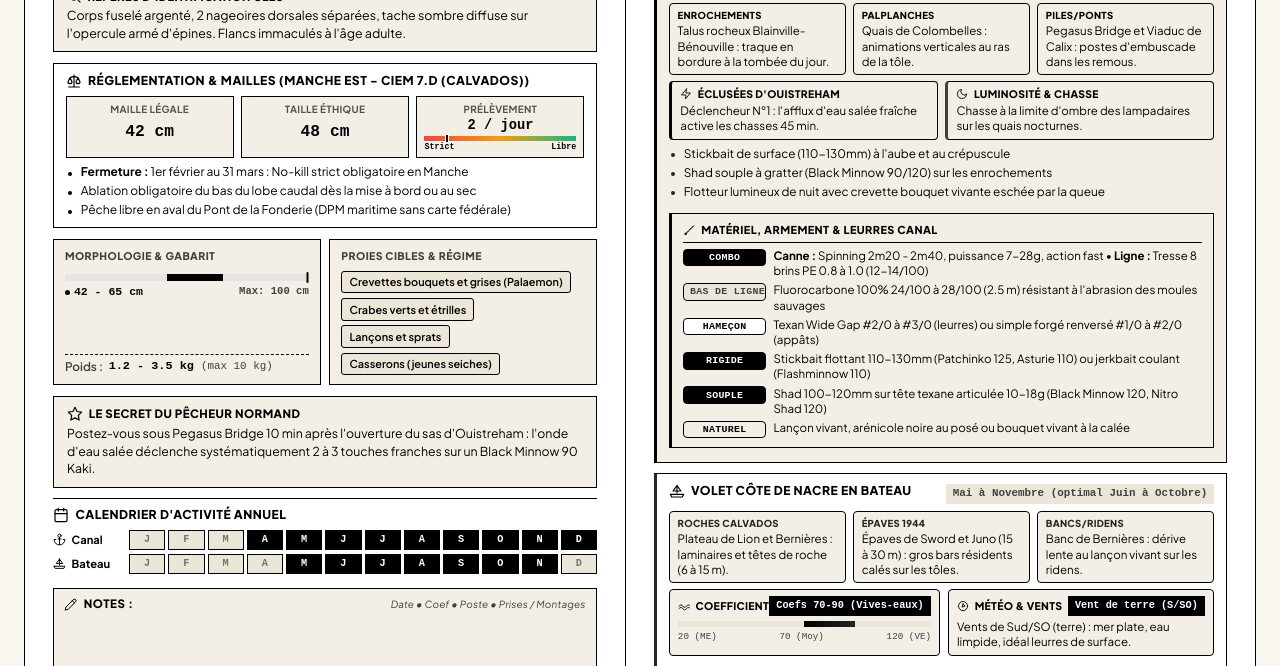
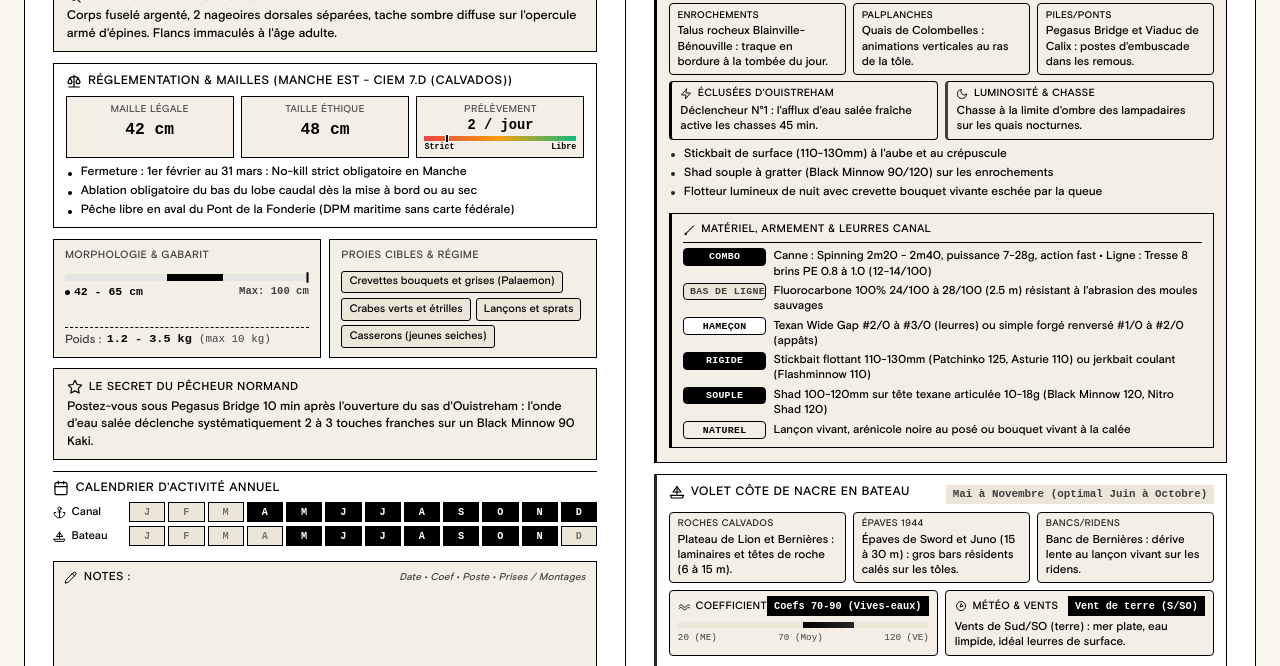
Before and after one commit to BenjaminDebotte/Hemingway, a website with bundled scripts: page site/index.html in a window 1280 px wide. Shown: the part 472-1138 px from the top of the page. Built offline with nearby package versions, Linux system fonts and the light colour scheme.

Commit message:
feat(design): passer la police de base à Basis Grotesque Pro Medium

```diff
--- a/package.json
+++ b/package.json
@@ -7,8 +7,8 @@
     "validate": "node scripts/validate-species.mjs",
     "build": "node scripts/build-site.mjs",
     "test": "node scripts/test-browser-devtools.mjs",
-    "start": "node --watch --watch-path=data --watch-path=scripts --watch-path=site/index.html --watch-path=site/css --watch-path=site/js scripts/serve.mjs",
-    "dev": "node --watch --watch-path=data --watch-path=scripts --watch-path=site/index.html --watch-path=site/css --watch-path=site/js scripts/serve.mjs",
+    "start": "node --watch --watch-path=data --watch-path=scripts --watch-path=site/index.html --watch-path=site/css --watch-path=site/js --watch-path=site/fonts scripts/serve.mjs",
+    "dev": "node --watch --watch-path=data --watch-path=scripts --watch-path=site/index.html --watch-path=site/css --watch-path=site/js --watch-path=site/fonts scripts/serve.mjs",
     "serve": "node scripts/serve.mjs"
   },
   "keywords": [
--- a/scripts/serve.mjs
+++ b/scripts/serve.mjs
@@ -16,7 +16,10 @@ const MIME_TYPES = {
   '.json': 'application/json; charset=utf-8',
   '.svg': 'image/svg+xml',
   '.png': 'image/png',
-  '.ico': 'image/x-icon'
+  '.ico': 'image/x-icon',
+  '.woff2': 'font/woff2',
+  '.woff': 'font/woff',
+  '.ttf': 'font/ttf'
 };
 
 const server = http.createServer((req, res) => {
--- a/scripts/test-browser-devtools.mjs
+++ b/scripts/test-browser-devtools.mjs
@@ -14,7 +14,10 @@ const MIME_TYPES = {
   '.json': 'application/json; charset=utf-8',
   '.svg': 'image/svg+xml',
   '.png': 'image/png',
-  '.ico': 'image/x-icon'
+  '.ico': 'image/x-icon',
+  '.woff2': 'font/woff2',
+  '.woff': 'font/woff',
+  '.ttf': 'font/ttf'
 };
 
 // 1. Démarrer le serveur HTTP local
@@ -356,6 +359,27 @@ assert(
   `Fond de carte en mode print forcé à blanc papier (${cardFaceBgInPrint})`
 );
 
+console.log('\n--- AXE 9 : TYPOGRAPHIE & BASE FONT (BASIS GROTESQUE PRO MEDIUM) ---');
+await cdp.send('Emulation.setEmulatedMedia', { media: '' });
+await new Promise(r => setTimeout(r, 100));
+const bodyFontFamily = await cdp.evaluate('getComputedStyle(document.body).fontFamily');
+assert(
+  bodyFontFamily.includes('Basis Grotesque Pro Medium'),
+  `Font-family du body inclut "Basis Grotesque Pro Medium" (${bodyFontFamily})`
+);
+const bodyFontWeight = await cdp.evaluate('getComputedStyle(document.body).fontWeight');
+assert(
+  bodyFontWeight === '500',
+  `Font-weight du body calibré sur Medium (500) (${bodyFontWeight})`
+);
+const fontFacesLoaded = await cdp.evaluate(`
+  document.fonts.check('500 16px "Basis Grotesque Pro Medium"')
+`);
+assert(
+  fontFacesLoaded === true,
+  'Police "Basis Grotesque Pro Medium" chargée et validée dans document.fonts'
+);
+
 console.log(`\n============================================================`);
 console.log(`BILAN DEVTOOLS : ${passedTests}/${totalTests} tests réussis`);
 console.log(`============================================================\n`);
--- a/site/css/01-base.css
+++ b/site/css/01-base.css
@@ -1,6 +1,31 @@
 /* ==========================================================================
    FICHES TECHNIQUES PÊCHE LITTORAL NORMAND - STYLES MODERNES & IMPRESSION
    ========================================================================== */
+
+/* Typographie Basis Grotesque Pro Medium */
+@font-face {
+  font-family: "Basis Grotesque Pro Medium";
+  src: local("Basis Grotesque Pro Medium"),
+       local("BasisGrotesquePro-Medium"),
+       local("Basis Grotesque Pro"),
+       url("../fonts/BasisGrotesquePro-Medium.woff2") format("woff2"),
+       url("../fonts/BasisGrotesquePro-Medium.woff") format("woff");
+  font-weight: 100 900;
+  font-style: normal;
+  font-display: swap;
+}
+
+@font-face {
+  font-family: "Basis Grotesque Pro";
+  src: local("Basis Grotesque Pro Medium"),
+       local("BasisGrotesquePro-Medium"),
+       local("Basis Grotesque Pro"),
+       url("../fonts/BasisGrotesquePro-Medium.woff2") format("woff2"),
+       url("../fonts/BasisGrotesquePro-Medium.woff") format("woff");
+  font-weight: 100 900;
+  font-style: normal;
+  font-display: swap;
+}
 
 :root {
   /* Nuances Océaniques Profondes & Calcaire Normand */
@@ -143,9 +168,9 @@
   --theme-gauge-track: #e5e5e5;
   --theme-gauge-fill: #000000;
 
-  /* Typographie De School : Monospace & Grotesk Technique */
-  --font-sans: "Plus Jakarta Sans", -apple-system, BlinkMacSystemFont, "Segoe UI", sans-serif;
-  --font-display: "Plus Jakarta Sans", -apple-system, BlinkMacSystemFont, "Segoe UI", sans-serif;
+  /* Typographie : Grotesk Technique & Monospace */
+  --font-sans: "Basis Grotesque Pro Medium", "Basis Grotesque Pro", "Basis Grotesque", -apple-system, BlinkMacSystemFont, "Segoe UI", sans-serif;
+  --font-display: "Basis Grotesque Pro Medium", "Basis Grotesque Pro", "Basis Grotesque", -apple-system, BlinkMacSystemFont, "Segoe UI", sans-serif;
   --font-mono: "Courier Prime", "Courier New", "JetBrains Mono", ui-monospace, monospace;
 
   /* Architecture Minimaliste De School : Zéro Rayon (0px) & Zéro Arrondi */
@@ -188,6 +213,7 @@
 
 body {
   font-family: var(--font-sans);
+  font-weight: 500;
   background-color: var(--theme-bg);
   background-image: none;
   color: var(--theme-text-main);
--- a/site/index.html
+++ b/site/index.html
@@ -5,6 +5,7 @@
   <meta name="viewport" content="width=device-width, initial-scale=1.0">
   <title>Fiches Techniques Pêche — Littoral Normand</title>
   <meta name="description" content="Guide technique et fiches halieutiques haute-densité pour la pêche sur le Canal de Caen à la mer et la Côte de Nacre en bateau.">
+  <link rel="preload" href="fonts/BasisGrotesquePro-Medium.woff2" as="font" type="font/woff2" crossorigin>
   <link rel="preconnect" href="https://fonts.googleapis.com">
   <link rel="preconnect" href="https://fonts.gstatic.com" crossorigin>
   <link href="https://fonts.googleapis.com/css2?family=JetBrains+Mono:wght@400;500;600;700&family=Plus+Jakarta+Sans:ital,wght@0,400;0,500;0,600;0,700;0,800;1,400;1,600&display=swap" rel="stylesheet">
```
Also changed, not shown: site/fonts/BasisGrotesquePro-Medium.woff (added), site/fonts/BasisGrotesquePro-Medium.woff2 (added).
